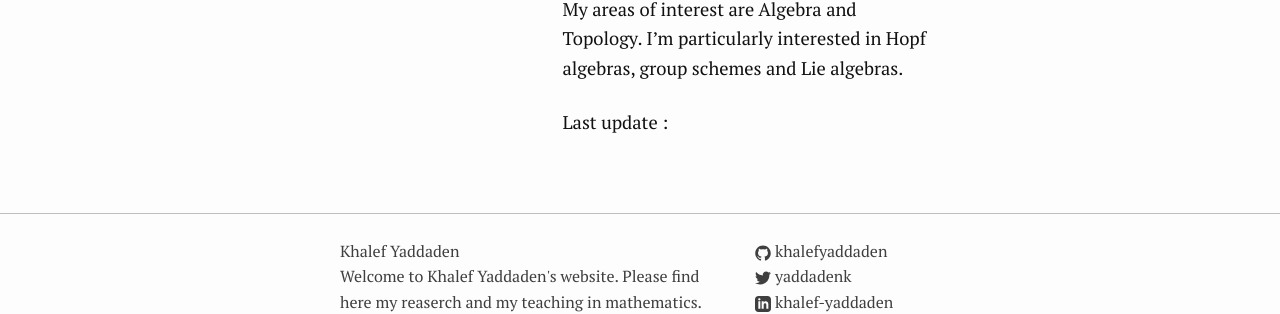
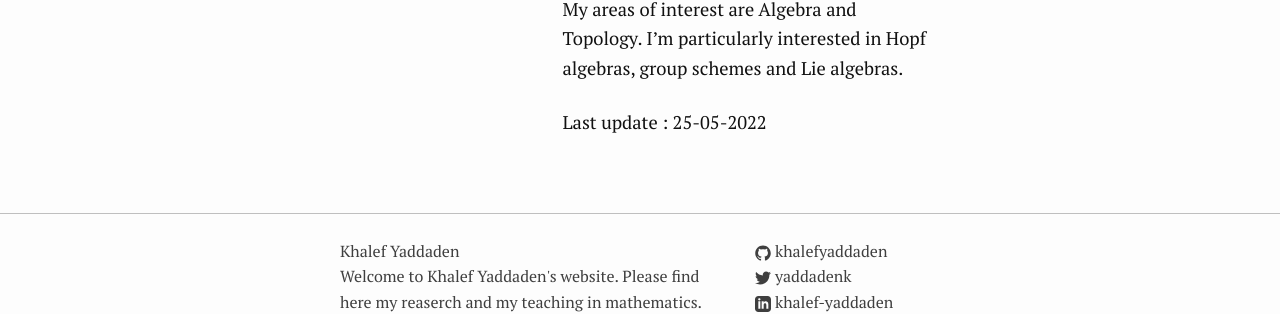
Before and after one commit to khalefyaddaden/khalefyaddaden.github.io, a Jekyll site: the page built from index.markdown, in a window 1280 px wide. Shown: the part 561-875 px from the top of the page. Built offline with Jekyll 4.4.1, drawn with Linux system fonts in a browser that asks for light colours.

Commit message:
no-last-modified-at

```diff
--- a/Gemfile
+++ b/Gemfile
@@ -18,10 +18,6 @@ gem "jekyll", "~> 4.2.1"
 #  gem "jekyll-feed", "~> 0.12"
 #end
 
-group :jekyll_plugins do
-  gem "jekyll-last-modified-at"
-end
-
 # Windows and JRuby does not include zoneinfo files, so bundle the tzinfo-data gem
 # and associated library.
 platforms :mingw, :x64_mingw, :mswin, :jruby do
--- a/_config.yml
+++ b/_config.yml
@@ -40,8 +40,6 @@ langs: ["en", "fr"]
 remote_theme: khalefyaddaden/khalefyaddaden.github.io
 #plugins:
 #  - jekyll-feed
-plugins:
-  - jekyll-last-modified-at
 
 markdown: kramdown
 
--- a/index.fr.markdown
+++ b/index.fr.markdown
@@ -14,4 +14,4 @@ du corpoduit harmonique de Racinet introduit dans [ce papier](http://www.numdam.
 
 Les domaines dans lesquels je me spécialise sont l'algèbre et la topologie. Plus particulièrement, je m'intéresse aux algèbres de Hopf, schémas de groupe et aux algèbres de Lie.
 
-Dernière mise à jour : {{ page.last_modified_at | date: '%d-%m-%Y' }}
+Dernière mise à jour : 25-05-2022
--- a/index.markdown
+++ b/index.markdown
@@ -14,4 +14,4 @@ Essentially, the thesis is about studying and understanding Racinet's harmonic c
 
 My areas of interest are Algebra and Topology. I'm particularly interested in Hopf algebras, group schemes and Lie algebras.
 
-Last update : {{ page.last_modified_at | date: '%d-%m-%Y' }}
+Last update : 25-05-2022
```
